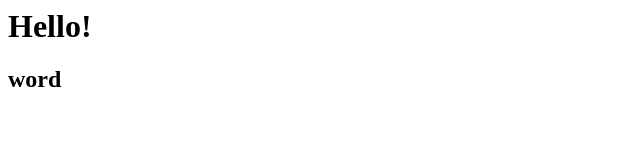
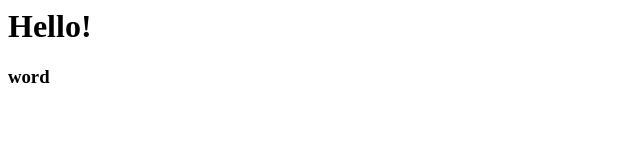
Before and after one commit to meaghanleecallaghan/exercisepage, a plain HTML site: page index.html in a window 1280 px wide. Shown: the full height of the page, 0-640 px from the left. Drawn offline with Linux system fonts and the light colour scheme.

Commit message:
more changes

```diff
--- a/index.html
+++ b/index.html
@@ -1,2 +1,2 @@
 <h1>Hello!</h1>
-<h2>word</h2>
+<h3>word</h3>
```
